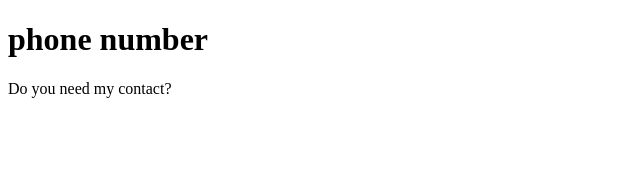
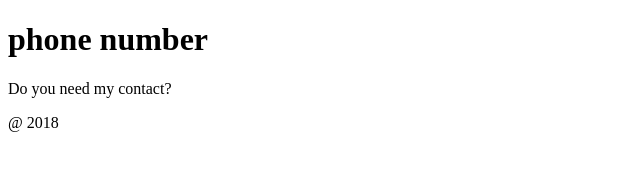
Before and after one commit to bamido/moat_cohort9, a plain HTML site: page contact.html in a window 1280 px wide. Shown: the full height of the page, 0-640 px from the left. Drawn offline with Linux system fonts and the light colour scheme.

Commit message:
year
just to indicate the year

```diff
--- a/contact.html
+++ b/contact.html
@@ -6,5 +6,6 @@
 <body>
 	<h1>phone number</h1>
 	<p>Do you need my contact?</p>
+	@ 2018
 </body>
 </html>
```
